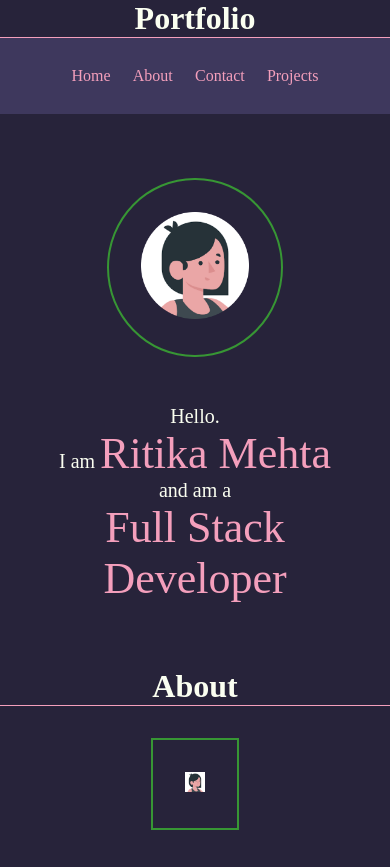
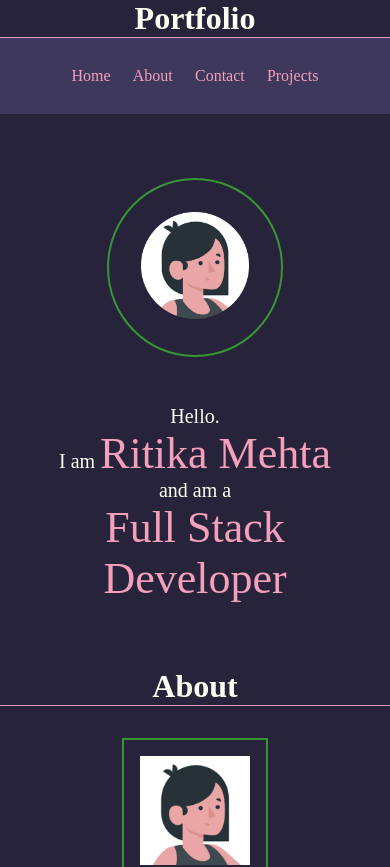
Before and after one commit to ritikamehta11/REACT--portfolio, a React (Vite) app in the folder Portfolio/: page / in a window 390 px wide. Shown: the top 867 px of the page. Built offline with nearby package versions, Linux system fonts and the light colour scheme; no server answers; a web font is replaced by a local one.

Commit message:
resized about image

```diff
--- a/Portfolio/src/components/about/About.module.css
+++ b/Portfolio/src/components/about/About.module.css
@@ -73,4 +73,18 @@
     flex-direction: column;
     text-align: center;
   }
+
+  .aboutImgOuterBox {
+    padding: 1em;
+
+  }
+
+  .aboutImgOuterBox>img {
+    width: 100%;
+
+  }
+
+  .aboutImgDiv {
+    width: 50%;
+  }
 }
```
Also changed, not shown: Portfolio/src/components/about/About.jsx (+0 -14 lines).
